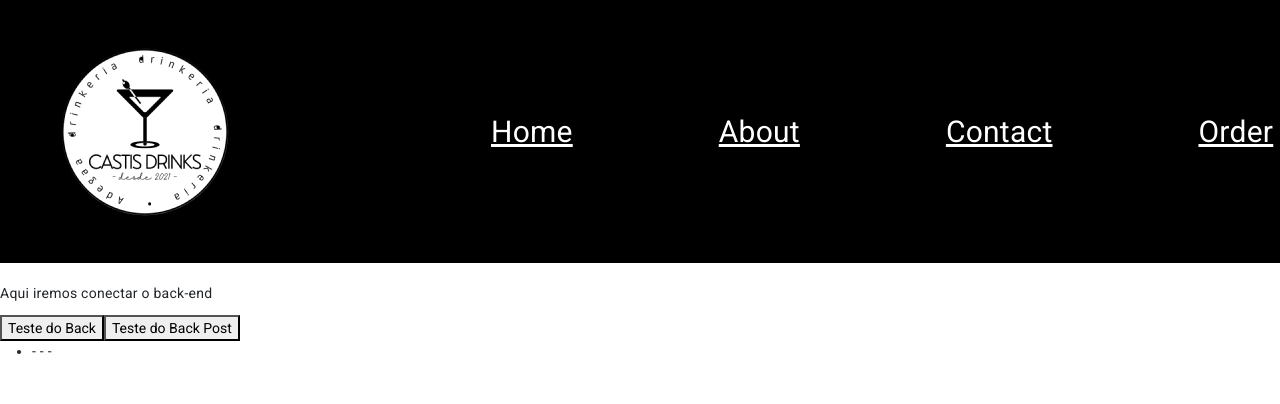
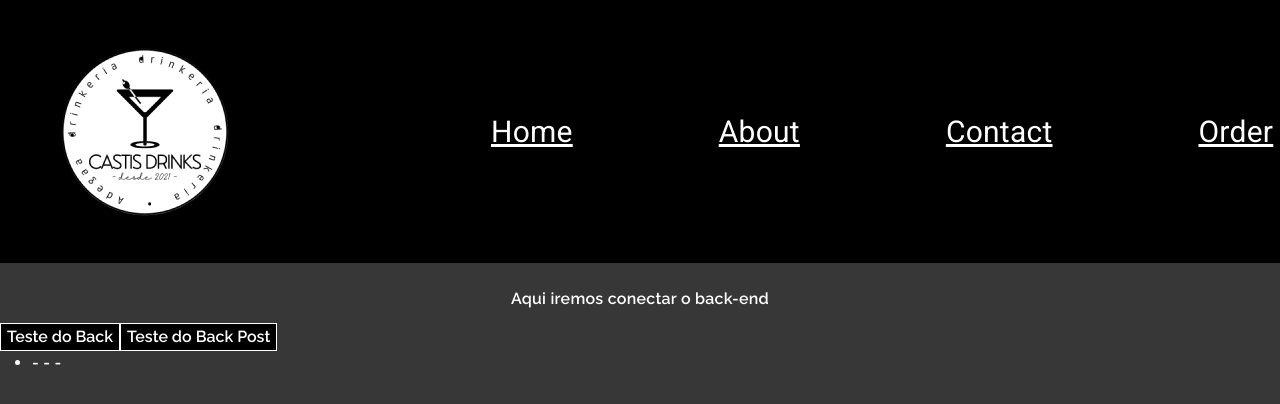
Before and after one commit to Gucastilho/Atividade1-Web2, an Angular app: page /conecta in a window 1280 px wide. Shown: the top 404 px of the page. Built offline with nearby package versions, Linux system fonts and the light colour scheme.

Commit message:
estilizando cadastro

```diff
--- a/src/app/conecta/conecta.component.css
+++ b/src/app/conecta/conecta.component.css
@@ -0,0 +1,34 @@
+*{
+    font-family: Raleway;
+    color: #ffffff;
+    border-style: none;
+}
+
+body {
+  height: 100%;
+  align-items: center;
+  justify-content: center;
+  margin: 0;
+  padding: 0;
+  background: #373737;
+  background: cover;
+}
+
+h1 {
+  text-align: center;
+  font-family: Raleway;
+  font-size: 30px;
+  margin-top: 70px;
+}
+
+p {
+  text-align: center;
+  font-family: Raleway;
+
+}
+
+button {
+    background-color: #000;
+    border: solid 1px white ;
+
+}
--- a/src/app/conecta/conecta.component.html
+++ b/src/app/conecta/conecta.component.html
@@ -1,3 +1,5 @@
+<body>
+
     <br/>
     <p>Aqui iremos conectar o back-end</p>
 
@@ -16,3 +18,4 @@
     <ul *ngIf="(clientResult)">
         <li>{{clientResult.id}} - {{clientResult.name}} - {{clientResult.job}} - {{clientResult.createdAt}} </li>
     </ul>
+</body>
```
Lines whose indentation alone changed are shown as unchanged.
